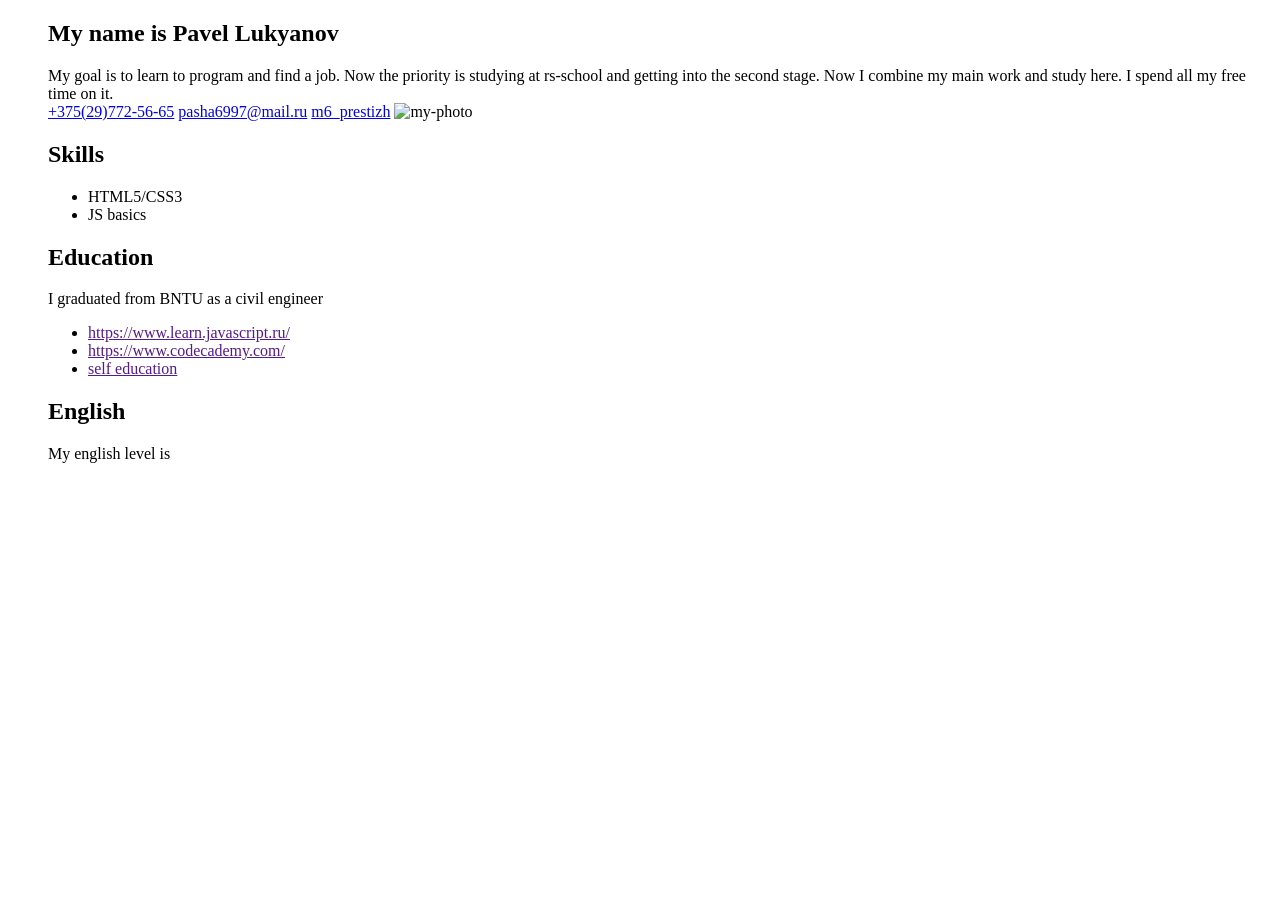
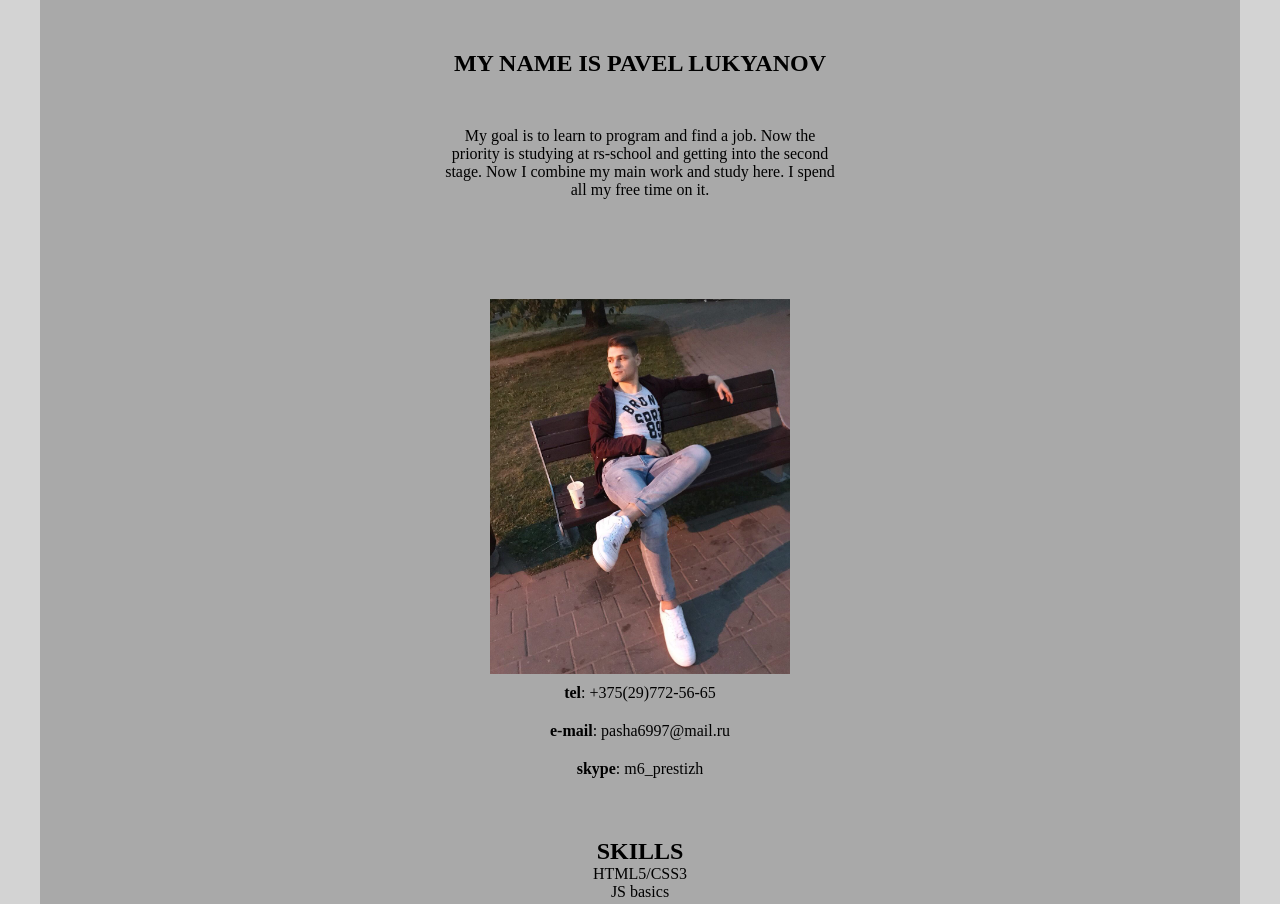
Before and after one commit to LukyanovPavel/rsschool-cv, a plain HTML site: page index.html in a window 1280 px wide. Shown: the top 904 px of the page. Before the commit the page ends 800 px from the top, so only its background shows below. Drawn offline with Linux system fonts and the light colour scheme.

Commit message:
feat: add styles for elements

```diff
--- a/index.html
+++ b/index.html
@@ -11,29 +11,25 @@
         <h1 class="my-name-info">My name is Pavel Lukyanov</h1>
         <div class="description-info">My goal is to learn to program and find a job. Now the priority is studying at rs-school and getting into the second stage.  Now I combine my main work and study here. I spend all my free time on it.</div>
         <div class="contact-info">
-            <a href="tel: +375297725665">+375(29)772-56-65</a>
-            <a href="mailto: pasha6997@mail.ru">pasha6997@mail.ru</a>
-            <a href="skype: m6_prestizh">m6_prestizh</a>
-            <img src="#" alt="my-photo">
+            <img src="ZXarYHKBlpw.jpg" alt="my-photo">
+            <a href="tel: +375297725665"><b>tel</b>: +375(29)772-56-65</a>
+            <a href="mailto: pasha6997@mail.ru"><b>e-mail</b>: pasha6997@mail.ru</a>
+            <a href="skype: m6_prestizh"><b>skype</b>: m6_prestizh</a>
         </div>
     </section>
     <section class="section-skills">
         <h2 class="skills-title">Skills</h2>
-        <ul class="my-stack">
-            <li>HTML5/CSS3</li>
-            <li>JS basics</li>
-        </ul>
+            <div>HTML5/CSS3</div>
+            <div>JS basics</div>
     </section>
     <section class="section-education">
         <h2 class="education">Education</h2>
         <div class="education-description">I graduated from BNTU as a civil engineer</div>
     </section>
     <section class="section-course">
-        <ul class="cousre-list">
-            <li class="course-list-item"><a href="">https://www.learn.javascript.ru/</a></li>
-            <li class="course-list-item"><a href="">https://www.codecademy.com/</a></li>
-            <li class="course-list-item"><a href="">self education</a></li>
-        </ul>
+        <div><a href="">https://www.learn.javascript.ru/</a></div>
+        <div class="course-list-item"><a href="">https://www.codecademy.com/</a></li>
+        <div class="course-list-item"><a href="">self education</a></div>
     </section>
     <section class="section-eng">
         <h2 class="eng-skill-title">English</h2>
--- a/style.css
+++ b/style.css
@@ -1,28 +1,92 @@
+* {
+    margin: 0;
+    padding: 0;
+}
+
 body {
     width: 100%;
+    background-color: lightgray;
+    text-align: center;
 }
 
 .section-info {
     margin: auto;
     width: 1200px;
+    background-color: darkgray;
+}
+
+.my-name-info {
+    padding-top: 50px;
+    text-transform: uppercase;
+    background-color: darkgray;
+}
+
+.description-info {
+    margin: auto;
+    padding-top: 50px;
+    width: 400px;
+}
+
+img {
+    margin: auto;
+    width: 300px;
+    padding-top: 50px;
+}
+
+.contact-info {
+    margin-top: 50px;
+    display: flex;
+    flex-direction: column;
+    background-color: darkgray;
+}
+
+.contact-info > a {
+    color: black;
+    padding: 10px;
+    text-decoration: none;
+}
+
+.skills-title {
+    text-transform: uppercase;
+}
+
+.education {
+    text-transform: uppercase;
+}
+
+
+.course {
+    text-transform: uppercase;
+}
+
+.eng-skill-title {
+    text-transform: uppercase;
 }
 
 .section-skills {
+    padding-top: 50px;
     margin: auto;
     width: 1200px;
+    background-color: darkgray;
 }
 
 .section-education {
+    padding-top: 50px;
     margin: auto;
     width: 1200px;
+    background-color: darkgray;
 }
 
 .section-course {
+    padding-top: 50px;
     margin: auto;
     width: 1200px;
+    background-color: darkgray;
 }
 
 .section-eng {
+    padding-top: 50px;
     margin: auto;
     width: 1200px;
+    background-color: darkgray;
 }
```
Also changed, not shown: ZXarYHKBlpw.jpg (added).
